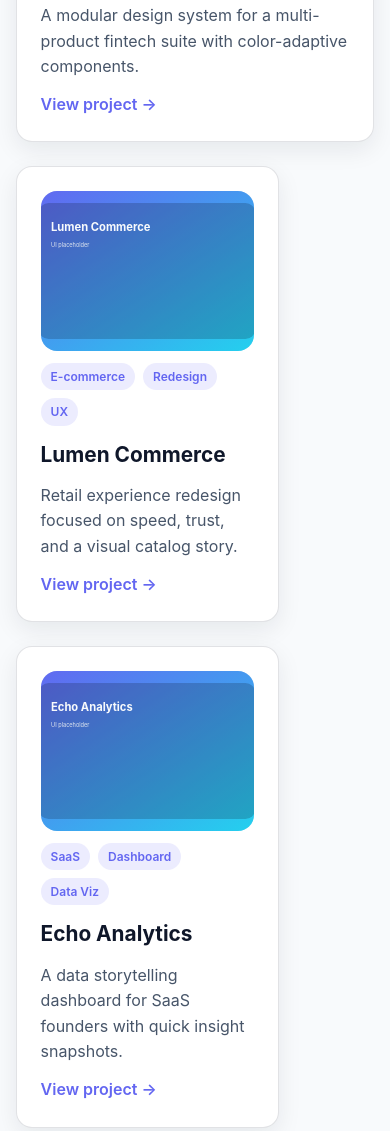
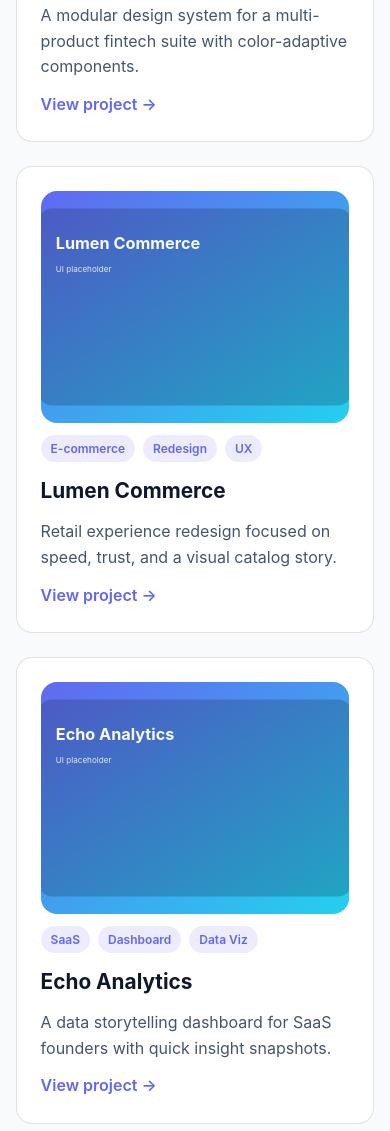
Before and after one commit to chashi-design/chshi-portfolio, a plain HTML site: page index.html in a window 390 px wide. Shown: the part 782-1913 px from the top of the page. Drawn offline with Linux system fonts and the light colour scheme.

Commit message:
Adjust card styling for mobile

```diff
--- a/assets/styles.css
+++ b/assets/styles.css
@@ -131,13 +131,11 @@ h2 {
   border: var(--border-thin);
   border-radius: var(--radius-card);
   padding: var(--space-5);
-  box-shadow: var(--shadow-subtle);
-  transition: transform 0.2s ease, box-shadow 0.2s ease;
+  transition: transform 0.2s ease;
 }
 
 .card:hover {
   transform: translateY(-2px);
-  box-shadow: var(--shadow-hover);
 }
 
 .bento-card {
@@ -382,7 +380,7 @@ h2 {
   }
 
   .bento-card {
-    grid-column: span var(--col-span-mobile, 4);
+    grid-column: span 4;
   }
 
   .fact-card,
```
